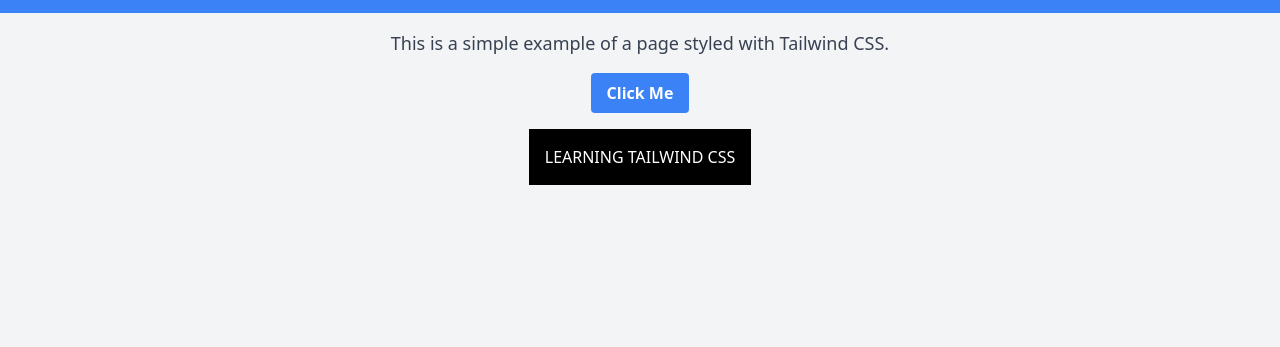
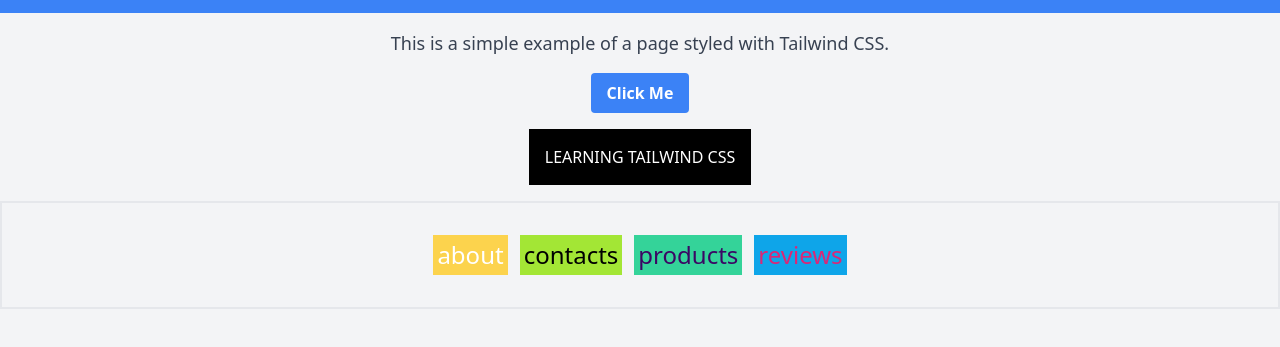
Before and after one commit to Rodobrodo2/Tailwind, a plain HTML site: page index.html in a window 1280 px wide. Shown: the part 51-398 px from the top of the page. Drawn offline with nearby package versions, Linux system fonts and the light colour scheme.

Commit message:
aggiungi lista, titolo, paragrafo stilizzati con tailwind

```diff
--- a/public/index.html
+++ b/index.html
@@ -4,21 +4,29 @@
     <meta charset="UTF-8">
     <meta name="viewport" content="width=device-width, initial-scale=1.0">
     <title>Simple Tailwind CSS Page</title>
-    <script src="https://cdn.tailwindcss.com"></script>
+     <script src="https://cdn.tailwindcss.com"></script>
 </head>
 <body class="bg-gray-100">
     <header class="text-center bg-blue-500 text-white p-4">
         <h1 class="text-2xl font-bold">Welcome to Tailwind CSS</h1>
     </header>
-    <main class="p-4">
+    <main class="py-4">
         <div class="text-center">
             <p class="text-gray-700 text-lg">This is a simple example of a page styled with Tailwind CSS.</p>
             <button class="mt-4 bg-blue-500 hover:bg-blue-600 text-white font-bold py-2 px-4 rounded">
                 Click Me
             </button>
         </div>
-        <div class="flex justify-center items-center text-center mt-4">
+        <div class="flex justify-center items-center text-center pb-4 mt-4">
             <h1 class="bg-black text-white p-4">LEARNING TAILWIND CSS</h1>
+        </div>
+        <div>
+            <ul class="flex gap-3 justify-center p-8 text-2xl cursor-pointer border-solid border-2">
+                <li class="bg-amber-300 p-1 text-white">about</li>
+                <li class="bg-lime-400 p-1">contacts</li>
+                <li class="bg-emerald-400 p-1 text-purple-950">products</li>
+                <li class="bg-sky-500 p-1 text-pink-600">reviews</li>
+            </ul>
         </div>
     </main>
 </body>
```
